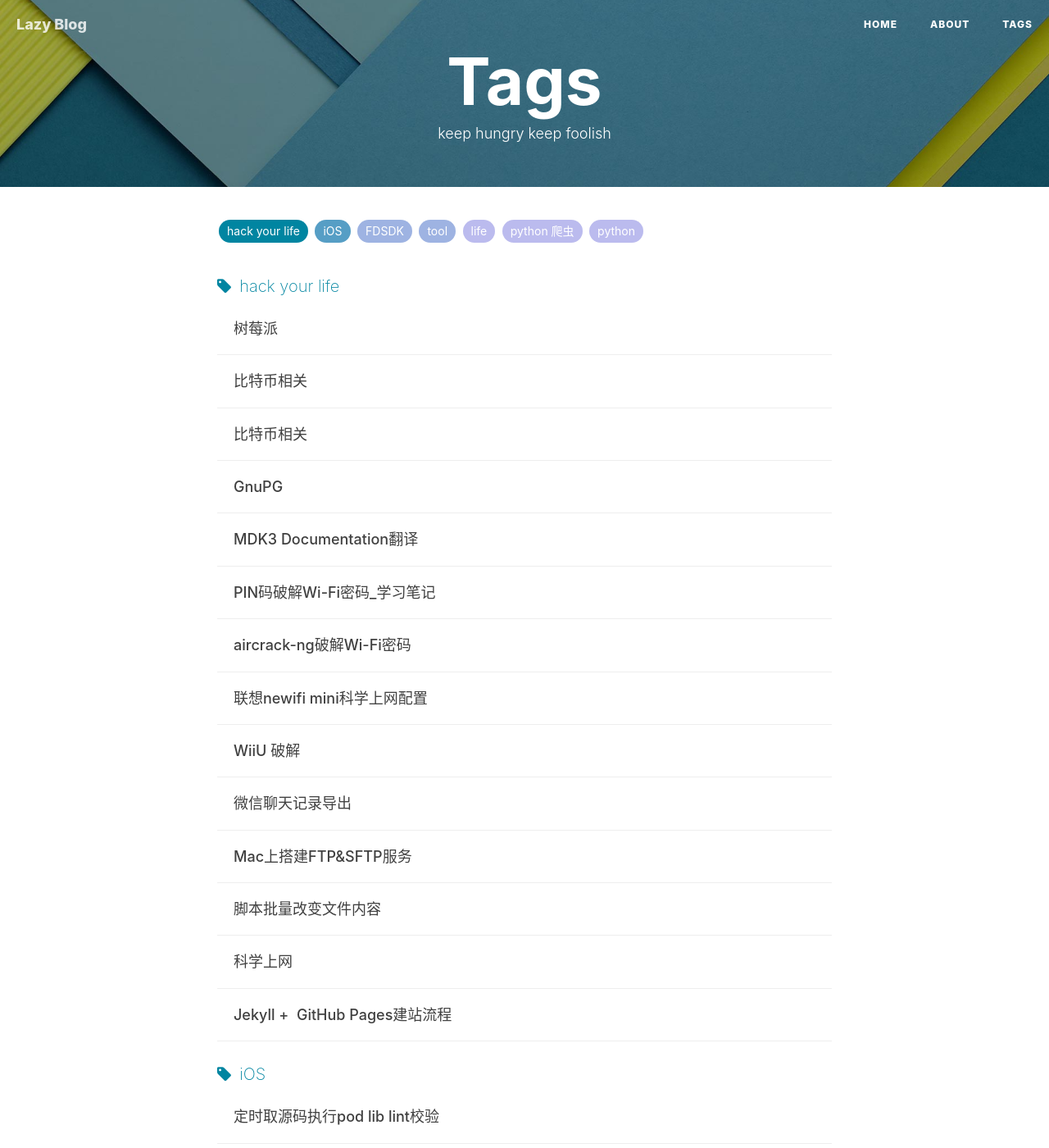
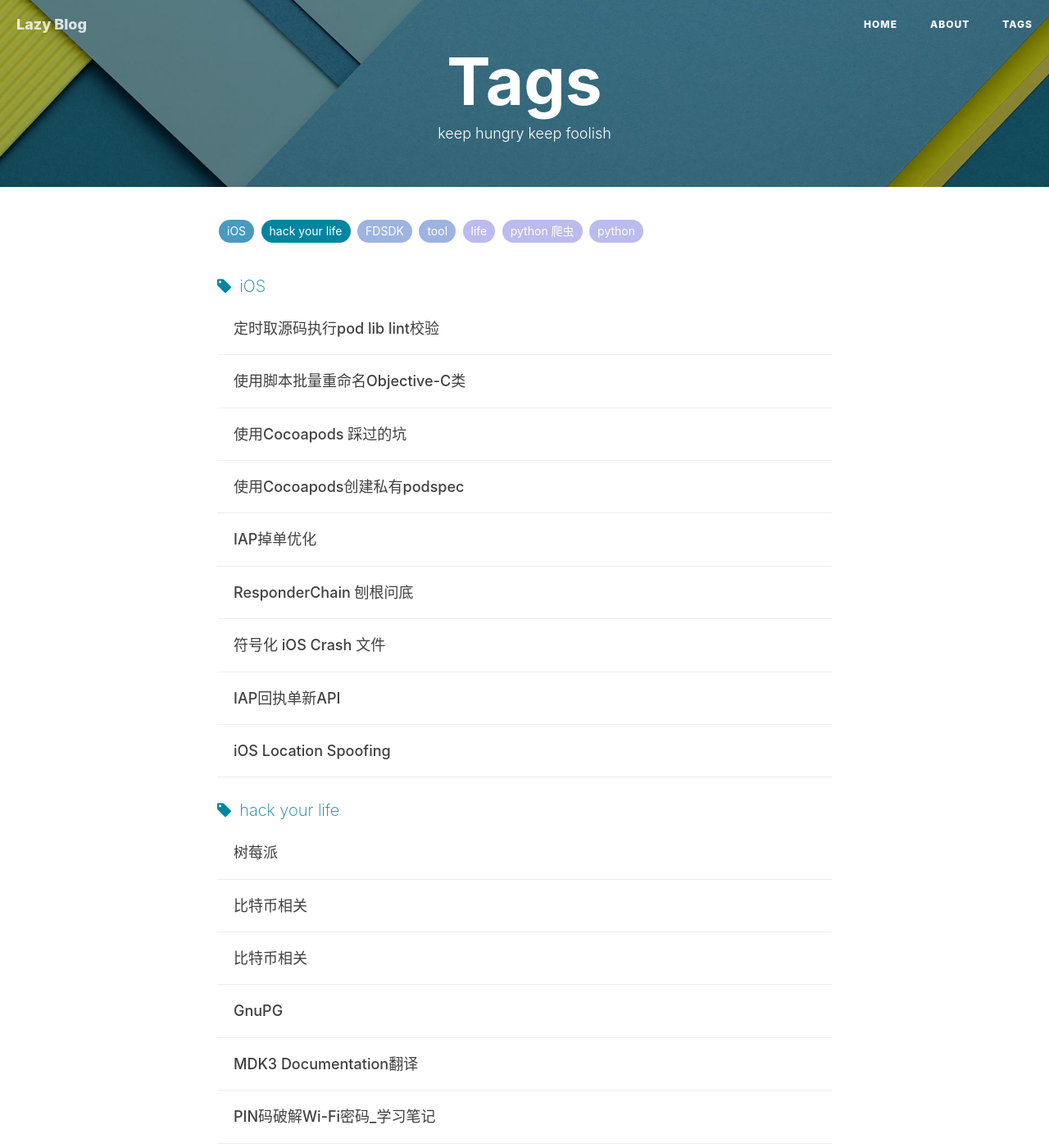
Before and after one commit to toolazytoname/toolazytoname.github.io, a Jekyll site: the page built from tags.html, in a window 1280 px wide and 1400 px high. Shown: the whole window at 82% size. Built offline with Jekyll 4.4.1, drawn with Linux system fonts in a browser that asks for light colours; nearby versions of some CDN libraries; comment, search, counter and statistics services are not loaded; some of the changed lines change nothing that is shown; some of the changed text lies outside the part shown.

Commit message:
edit post

```diff
--- a/_posts/2018-07-04-private-podspec-FAQ.markdown
+++ b/_posts/2018-07-04-private-podspec-FAQ.markdown
@@ -177,7 +177,9 @@
 
 ~~~
 
+# 常用命令放着复制粘贴
 
+都看到这里了，说明你很有耐心，来个彩蛋吧，我把上面常用的命令行写成了一个脚本。话还没试过呢，下回用到我会试一下。先放上来。[FDRepoPush](https://github.com/toolazytoname/FDRepoPush)
 
 
 
--- /dev/null
+++ b/_posts/2018-10-03-iOS-Location-Spoofing.markdown
@@ -0,0 +1,62 @@
+---
+layout: post
+title:  "iOS Location Spoofing"
+date:   2015-10-03 18:19:32 +0800
+categories: iOS
+catalog:  true
+tags:
+  - iOS
+---
+
+
+
+# iOS 模拟定位
+
+## 介绍
+### 由来
+某个加班回来的晚上，根据同事的思路随意搜索了一下，还真有在iOS上现成的解决方案。
+### 简单介绍一下
+#### 越狱设备(未亲试)
+如果你的设备是越狱设备，那么可以试试安一个插件，LocationFaker，或者iOSRoamingGuide。（这两个我都没试过，自己上big boss源去搜一个，应该没啥问题）
+#### iOS10 及以下(未亲试)
+iOS 11 苹果应该是把这个方案给关掉了。如果你的设备恰巧符合要求，
+1. 那么用iTunes 做一个备份，记得不要选择加密。
+2. 备份完成以后，打开备份文件夹。定位到这个目录AppDomain-com.apple.Maps >> Library >> Preferences ，打开com.apple.Maps.plist，在 </dict> 标签前面插入下面这段内容。
+~~~xml
+ <key>__internal__PlaceCardLocationSimulation</key>
+ <true/>
+~~~
+3. 还原修改后的备份文件
+4. 打开苹果自带的地图应用，搜索你想要定位的点，
+5. 找到点以后，往下搓到底，会看到一个按钮 “Simulate Location” ，点击就可以了。
+6. 完事以后，如果想还原，那么重启一下设备吧。
+
+#### 主流方案
+大多数人的设备的系统版本都升到12了，至少11了吧，而且一般人也不会越狱。所以只能用以下方案了。这个方案最大的缺点是需要连接Xcode  debug，所以你得背着你的电脑才可以。
+
+Xcode 可以在debug的时候，修改当前正在debug 的App的定位信息，顺带就把整个设备的定位信息给改了，我们正式利用了这一点，才可以做到在未越狱的设备上，修改别的App的定位。
+用gpx 文件来代替设备GPS接口返回的定位信息，这个gpx文件很强大，可以模拟一个点，也可以模拟一条路径。
+具体操作Debug--->Simulate Location --> Location1（自己新建的gpx文件）。
+如果你嫌麻烦，懒得每次都这么点，也可以在启动的时候，设置默认位置，具体操作路径是
+product -->Scheme --> edit scheme -->options --->default location (插上真机才会有这个选项)
+
+## 背景知识
+以下是坐标系的基础知识，苹果用的是WGS-84，gpx文件的经纬度，可以直接通过设备获取，也可以通过高德地图拿到，然后略加转换层WGS-84就可以了。具体算法，参考文献第二篇就可以了。
+###  WGS－84
+WGS－84原始坐标系，一般用国际GPS纪录仪记录下来的经纬度，通过GPS定位拿到的原始经纬度，Google和高德地图定位的的经纬度（国外）都是基于WGS－84坐标系的；但是在国内是不允许直接用WGS84坐标系标注的，必须经过加密后才能使用。
+
+### GCJ－02坐标系，又名“火星坐标系”
+GCJ－02坐标系，又名“火星坐标系”，是我国国测局独创的坐标体系，由WGS－84加密而成，在国内，必须至少使用GCJ－02坐标系，或者使用在GCJ－02加密后再进行加密的坐标系，如百度坐标系。高德和Google在国内都是使用GCJ－02坐标系，可以说，GCJ－02是国内最广泛使用的坐标系；
+https://lbs.amap.com/console/show/picker 通过这种方式获取坐标
+
+###  百度坐标系:bd-09
+百度坐标系:bd-09，百度坐标系是在GCJ－02坐标系的基础上再次加密偏移后形成的坐标系，只适用于百度地图。(目前百度API提供了从其它坐标系转换为百度坐标系的API，但却没有从百度坐标系转为其他坐标系的API)
+
+
+## 畅想
+
+知道了这个小技巧，朋友圈装一装啥的，已经不在话下了。如果用来打卡，钉钉啥的，应该也没啥问题。如果某些企业会自建一些App，简单把位置定位到某一个点不管用，那么就要自己多开动脑筋想想了，我就碰到了一个这种情况，略施小计，也还是搞定了。说来惭愧，如此自视甚高的一个工程师，竟然沦落到需要用这种方式来打卡，一起砥砺前行吧。
+
+## 参考
+1. [How to Fake GPS location on iPhone No Jailbreak](https://7labs.io/mobile/iphone/change-gps-location.html)
+2. [无需越狱，随时随地用钉钉，微信打卡](https://www.jianshu.com/p/5e221c5f5a6a)
```
